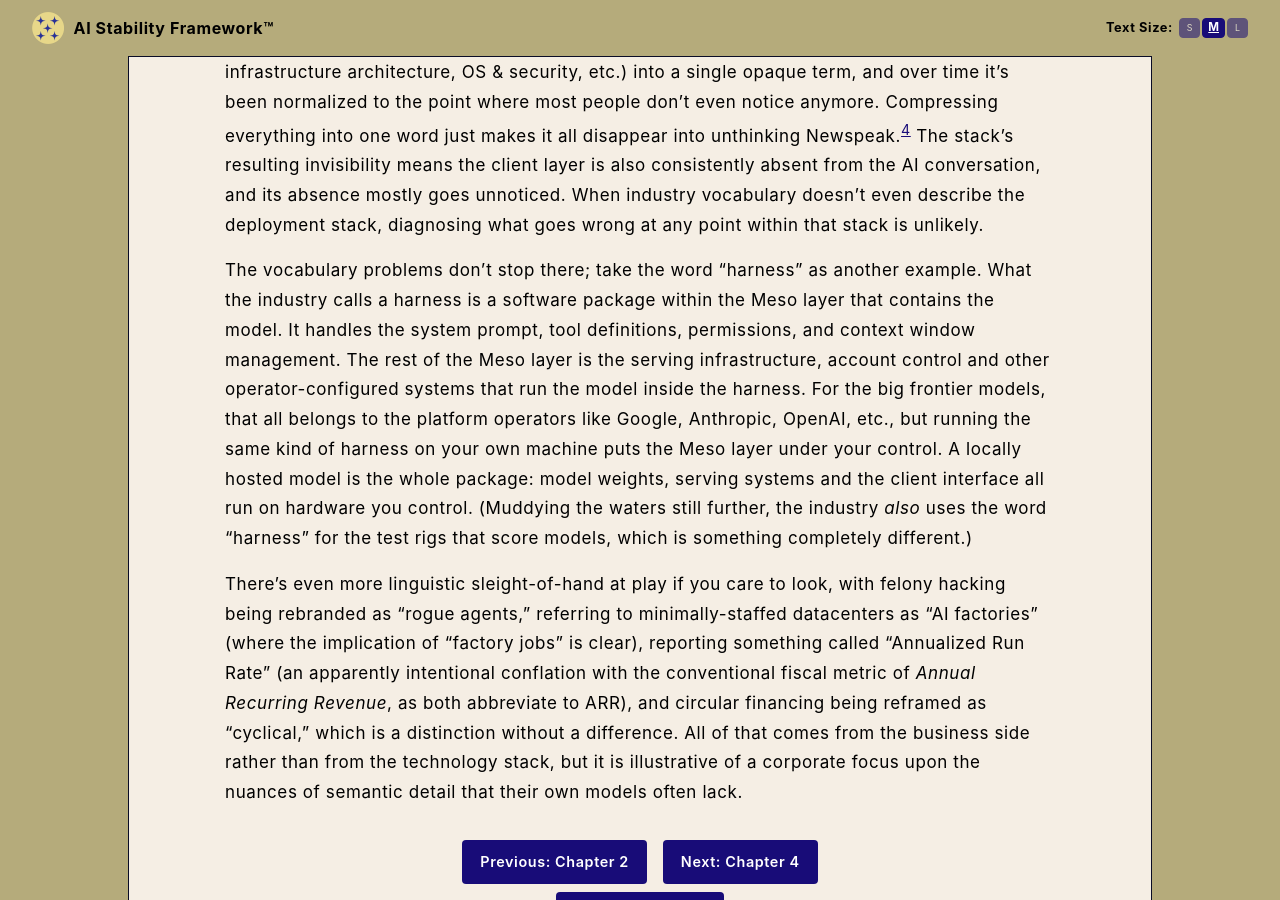
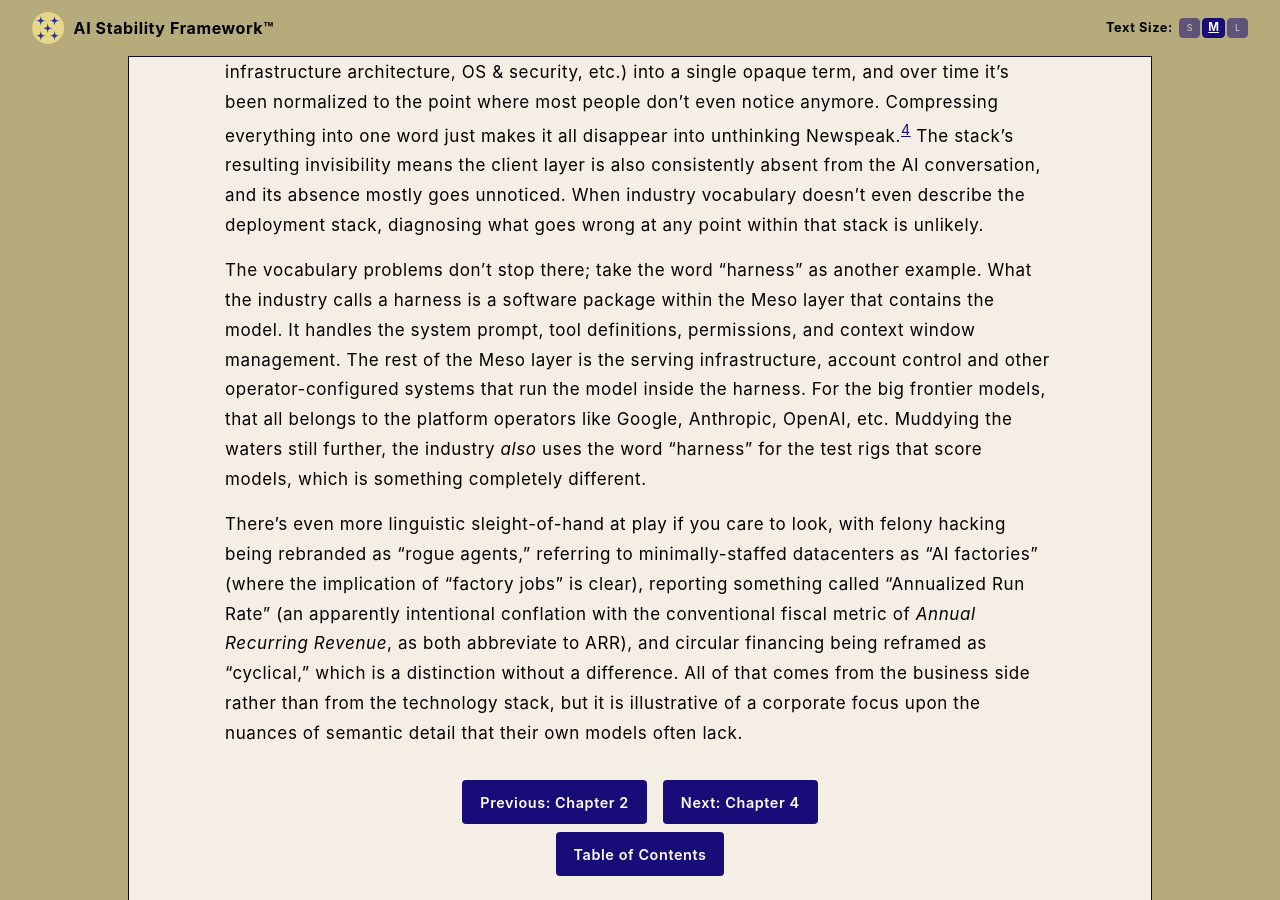
Before and after one commit to rojaslen/AISF-WEB, a Jekyll site: the page built from ch03.md, in a window 1280 px wide and 900 px high, scrolled down 1659 px. Built offline with Jekyll 4.4.1, drawn with Linux system fonts in a browser that asks for light colours; some web fonts are replaced.

Commit message:
Update ch03.md

```diff
--- a/ch03.md
+++ b/ch03.md
@@ -27,7 +27,7 @@
 
 Terminology is part of the problem. The tech industry uses the word "compute" as jargon to flatten the entire deployment stack (resource & utility supply, datacenters, physical hardware, infrastructure architecture, OS & security, etc.) into a single opaque term, and over time it's been normalized to the point where most people don't even notice anymore. Compressing everything into one word just makes it all disappear into unthinking Newspeak.[^3d] The stack's resulting invisibility means the client layer is also consistently absent from the AI conversation, and its absence mostly goes unnoticed. When industry vocabulary doesn't even describe the deployment stack, diagnosing what goes wrong at any point within that stack is unlikely.
 
-The vocabulary problems don't stop there; take the word "harness" as another example. What the industry calls a harness is a software package within the Meso layer that contains the model. It handles the system prompt, tool definitions, permissions, and context window management. The rest of the Meso layer is the serving infrastructure, account control and other operator-configured systems that run the model inside the harness. For the big frontier models, that all belongs to the platform operators like Google, Anthropic, OpenAI, etc., but running the same kind of harness on your own machine puts the Meso layer under your control. A locally hosted model is the whole package: model weights, serving systems and the client interface all run on hardware you control. (Muddying the waters still further, the industry *also* uses the word "harness" for the test rigs that score models, which is something completely different.)
+The vocabulary problems don't stop there; take the word "harness" as another example. What the industry calls a harness is a software package within the Meso layer that contains the model. It handles the system prompt, tool definitions, permissions, and context window management. The rest of the Meso layer is the serving infrastructure, account control and other operator-configured systems that run the model inside the harness. For the big frontier models, that all belongs to the platform operators like Google, Anthropic, OpenAI, etc. Muddying the waters still further, the industry *also* uses the word "harness" for the test rigs that score models, which is something completely different.
 
 There's even more linguistic sleight-of-hand at play if you care to look, with felony hacking being rebranded as "rogue agents," referring to minimally-staffed datacenters as "AI factories" (where the implication of "factory jobs" is clear), reporting something called "Annualized Run Rate" (an apparently intentional conflation with the conventional fiscal metric of *Annual Recurring Revenue*, as both abbreviate to ARR), and circular financing being reframed as "cyclical," which is a distinction without a difference. All of that comes from the business side rather than from the technology stack, but it is illustrative of a corporate focus upon the nuances of semantic detail that their own models often lack.
 
```
